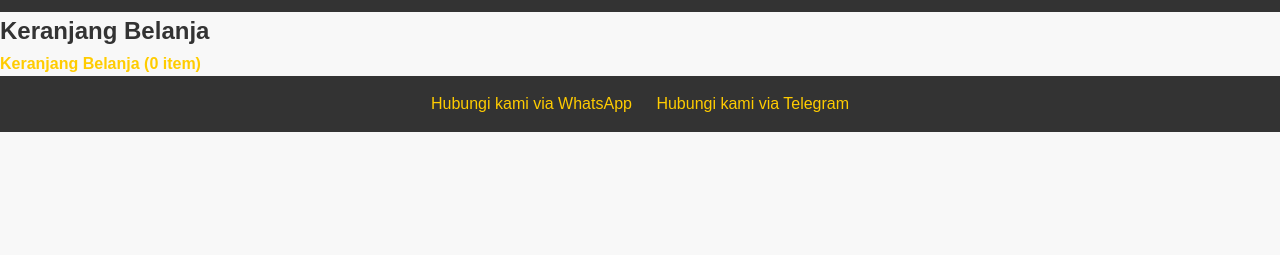
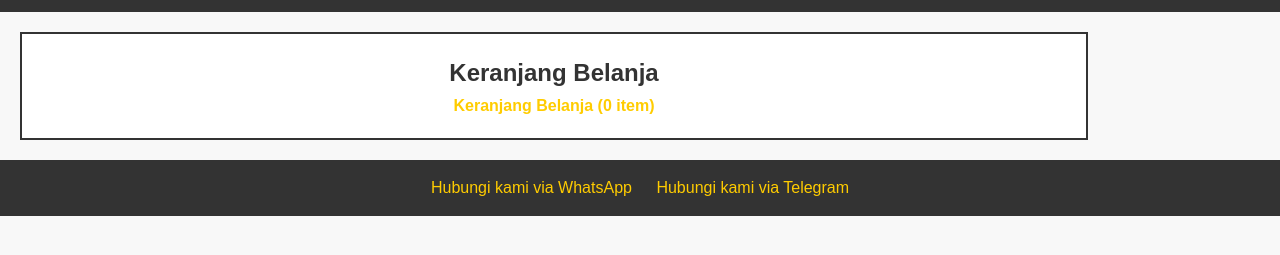
Before and after one commit to alifrivaldy452107/TokoDigital, a plain HTML site: page index.html in a window 1280 px wide. Shown: the part 69-324 px from the top of the page. Drawn offline with Linux system fonts and the light colour scheme.

Commit message:
style.css
Signed-off-by: alifrivaldy452107 <64448913+alifrivaldy452107@users.noreply.github.com>

```diff
--- a/style.css
+++ b/style.css
@@ -9,6 +9,11 @@ body {
     background-color: #f8f8f8;
     color: #333;
     line-height: 1.6;
+}
+
+.container {
+    width: 80%;
+    margin: 0 auto;
 }
 
 header {
@@ -56,7 +61,7 @@ header {
     font-size: 14px;
 }
 
-.keranjang {
+#keranjang {
     margin: 20px;
     padding: 20px;
     border: 2px solid #333;
@@ -83,6 +88,3 @@ footer a {
 }
 
 /* Tambahan gaya sesuai kebutuhan Anda */
-git add style.css
-git commit -m "Mengubah style.css untuk tampilan yang lebih modern"
-git push origin master
```
